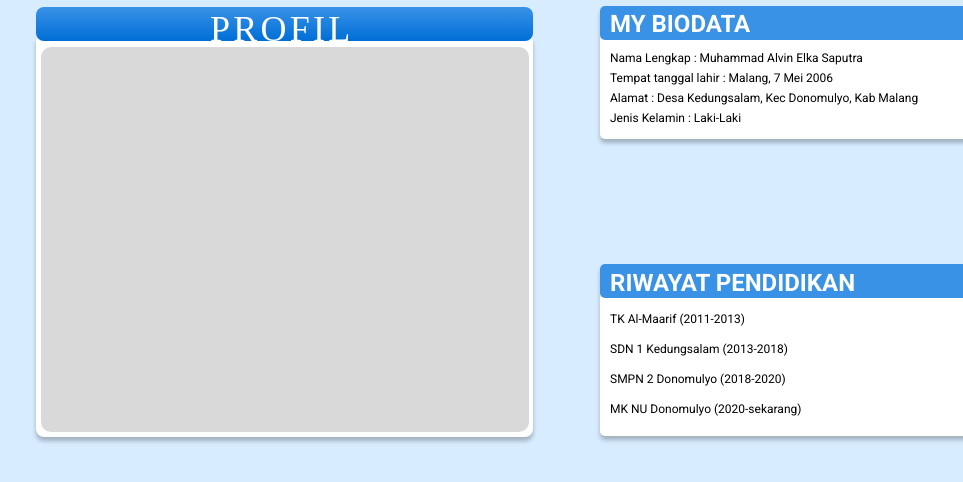
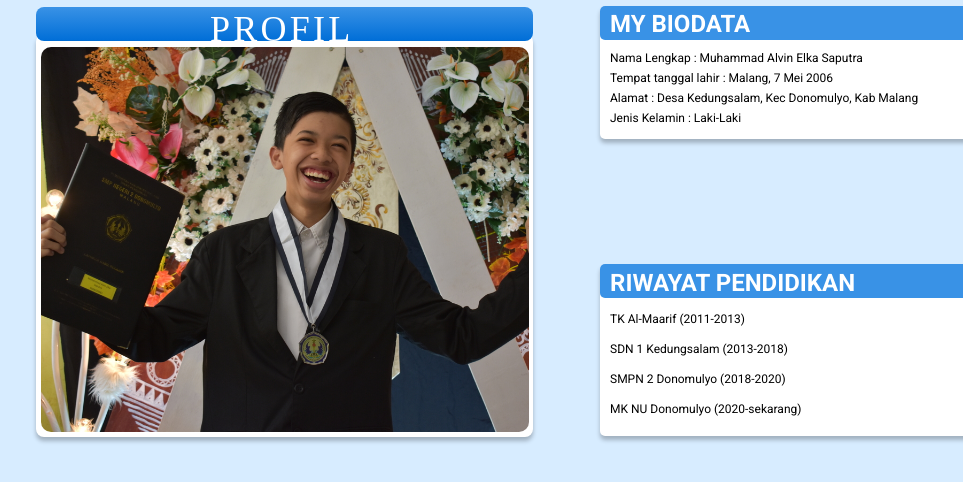
Before and after one commit to AALV7/web-profil-ku, a plain HTML site: page index.html in a window 1280 px wide. Shown: the part 26-508 px from the top of the page, 0-963 px from the left. Drawn offline with Linux system fonts and the light colour scheme; a web font is replaced by a local one.

Commit message:
Update index.css

```diff
--- a/index.css
+++ b/index.css
@@ -34,7 +34,7 @@ body {
     background: #D9D9D9;
     border-radius: 10px;
     border: 0.50px  ;
-    background-image: url(DSC_0235.webp) ;
+    background-image: url( DSC_0236.jpg ) ;
     background-size: cover;
 }
 
```
